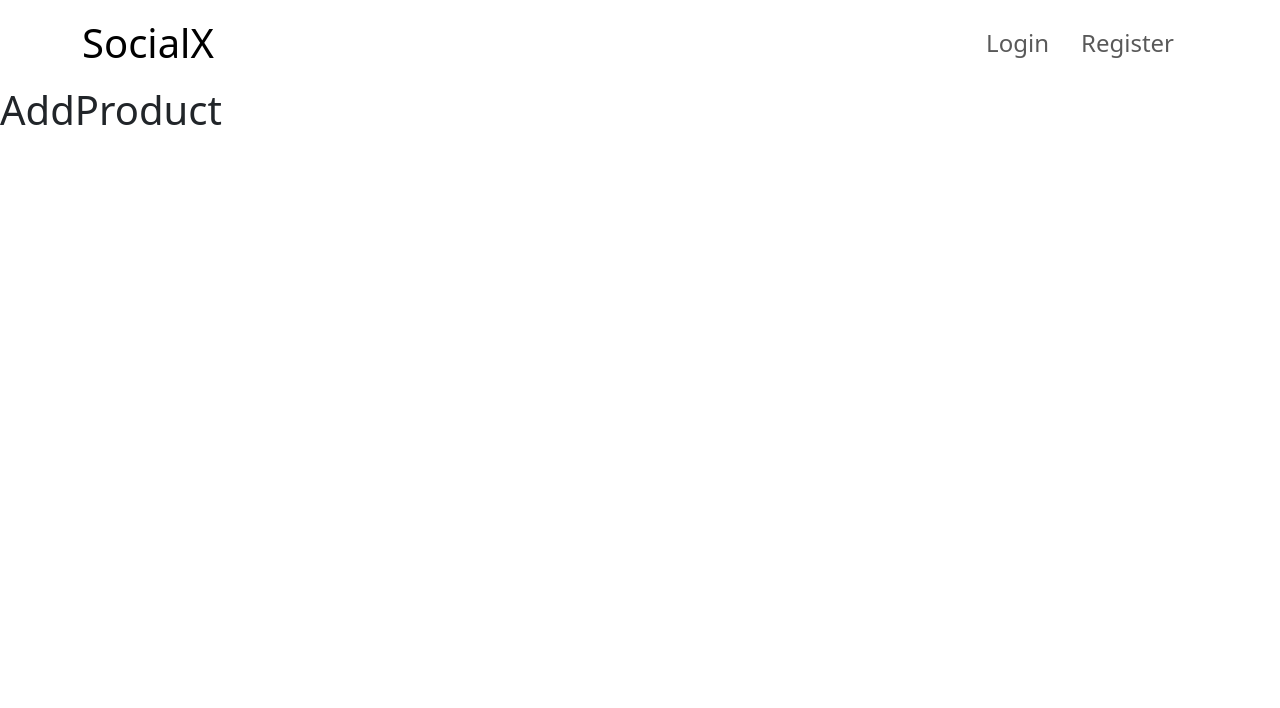
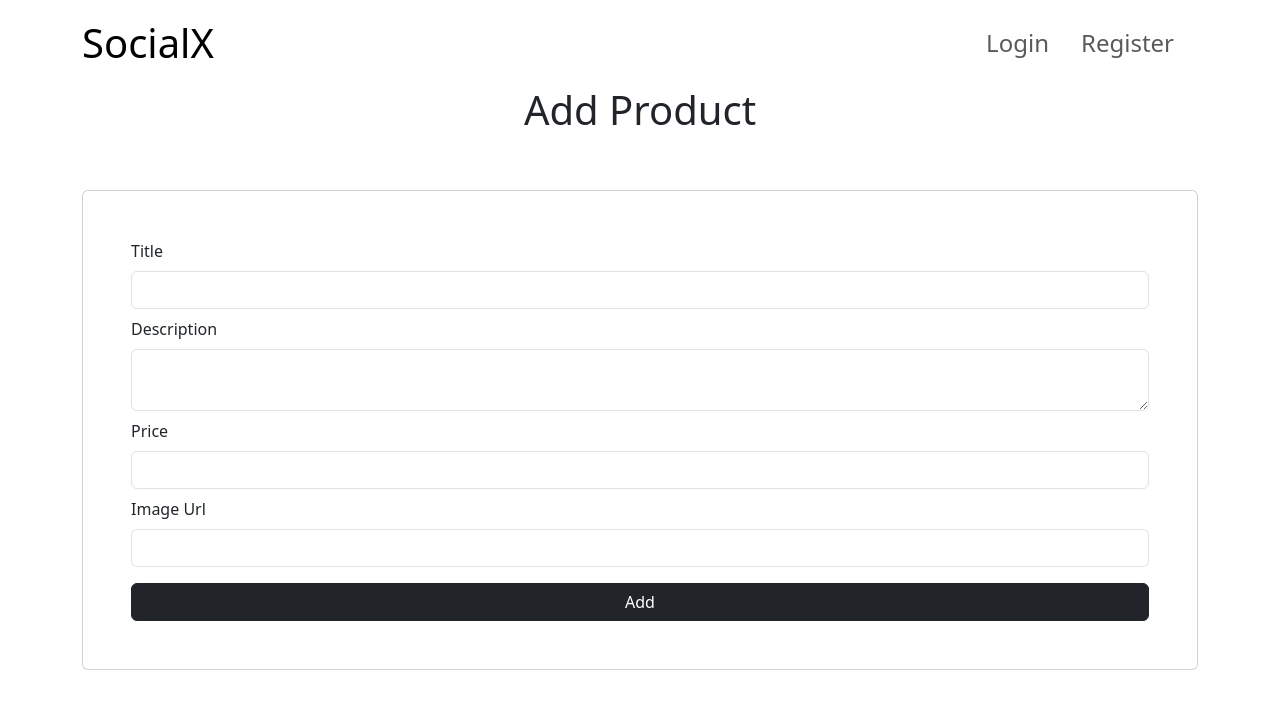
Before and after one commit to RamandeepVandal/mern-socialx, a React (Vite) app in the folder client/: page /add in a window 1280 px wide. Shown: the top 708 px of the page. Built offline with nearby package versions, Linux system fonts and the light colour scheme.

Commit message:
Initial commit.

```diff
--- a/client/src/pages/AddProduct.jsx
+++ b/client/src/pages/AddProduct.jsx
@@ -1,11 +1,118 @@
-import React from 'react'
-import { Header } from '../components/Header'
+import React, { useState } from "react";
+// axios
+import Axios from "axios";
+// react router navigation
+import { useNavigate } from "react-router-dom";
+// get user id hook
+import { getUserID } from "../hooks/getUserID";
+// component
+import { Header } from "../components/Header";
 
 export const AddProduct = () => {
+  // user id
+  const userID = getUserID();
+
+  // user data
+  const [title, setTitle] = useState("");
+  const [description, setDescription] = useState("");
+  const [price, setPrice] = useState("");
+  const [imagePath, setImagePath] = useState("");
+  const [postUser, setPostUser] = useState(userID);
+
+  // navigate
+  const navigate = useNavigate();
+
+  // on form submit
+  const onSubmit = (e) => {
+    e.preventDefault();
+
+    addProduct(title, description, price, imagePath, postUser);
+  };
+
+  // add product
+  const addProduct = async (title, description, price, imagePath, postUser) => {
+    await Axios.post("http://localhost:5000/products", {
+      title,
+      description,
+      price,
+      imagePath,
+      postUser
+    }).then((res) => {
+      if (res.data.status === "ok") {
+        navigate("/home");
+      } else {
+        alert("Please fill out all fields.");
+      }
+    });
+  };
+
   return (
     <div>
       <Header />
-      <h1>AddProduct</h1>
+
+      <section className="d-flex flex-column justify-content-center align-items-center">
+        <h1>Add Product</h1>
+
+        <div className="container">
+          <div className="row">
+            <div className="col-12 col-sm-12 col-md-12 col-lg-12">
+              <form onSubmit={onSubmit} className="card mt-5 mb-5 p-5">
+                <div className="form-group">
+                  <label htmlFor="title" className="form-label">
+                    Title
+                  </label>
+                  <input
+                    id="title"
+                    type="text"
+                    className="form-control"
+                    value={title}
+                    onChange={(e) => setTitle(e.target.value)}
+                  />
+                </div>
+                <div className="form-group mt-2">
+                  <label htmlFor="description" className="form-label">
+                    Description
+                  </label>
+                  <textarea
+                    id="description"
+                    type="text"
+                    className="form-control"
+                    value={description}
+                    onChange={(e) => setDescription(e.target.value)}
+                  />
+                </div>
+                <div className="form-group mt-2">
+                  <label htmlFor="price" className="form-label">
+                    Price
+                  </label>
+                  <input
+                    id="price"
+                    type="number"
+                    className="form-control"
+                    value={price}
+                    onChange={(e) => setPrice(e.target.value)}
+                  />
+                </div>
+                <div className="form-group mt-2">
+                  <label htmlFor="image" className="form-label">
+                    Image Url
+                  </label>
+                  <input
+                    id="image"
+                    type="text"
+                    className="form-control"
+                    value={imagePath}
+                    onChange={(e) => setImagePath(e.target.value)}
+                  />
+                </div>
+                <button type="submit" className="btn btn-dark mt-3">
+                  Add
+                </button>
+              </form>
+            </div>
+          </div>
+        </div>
+      </section>
     </div>
-  )
-}
+  );
+};
```
